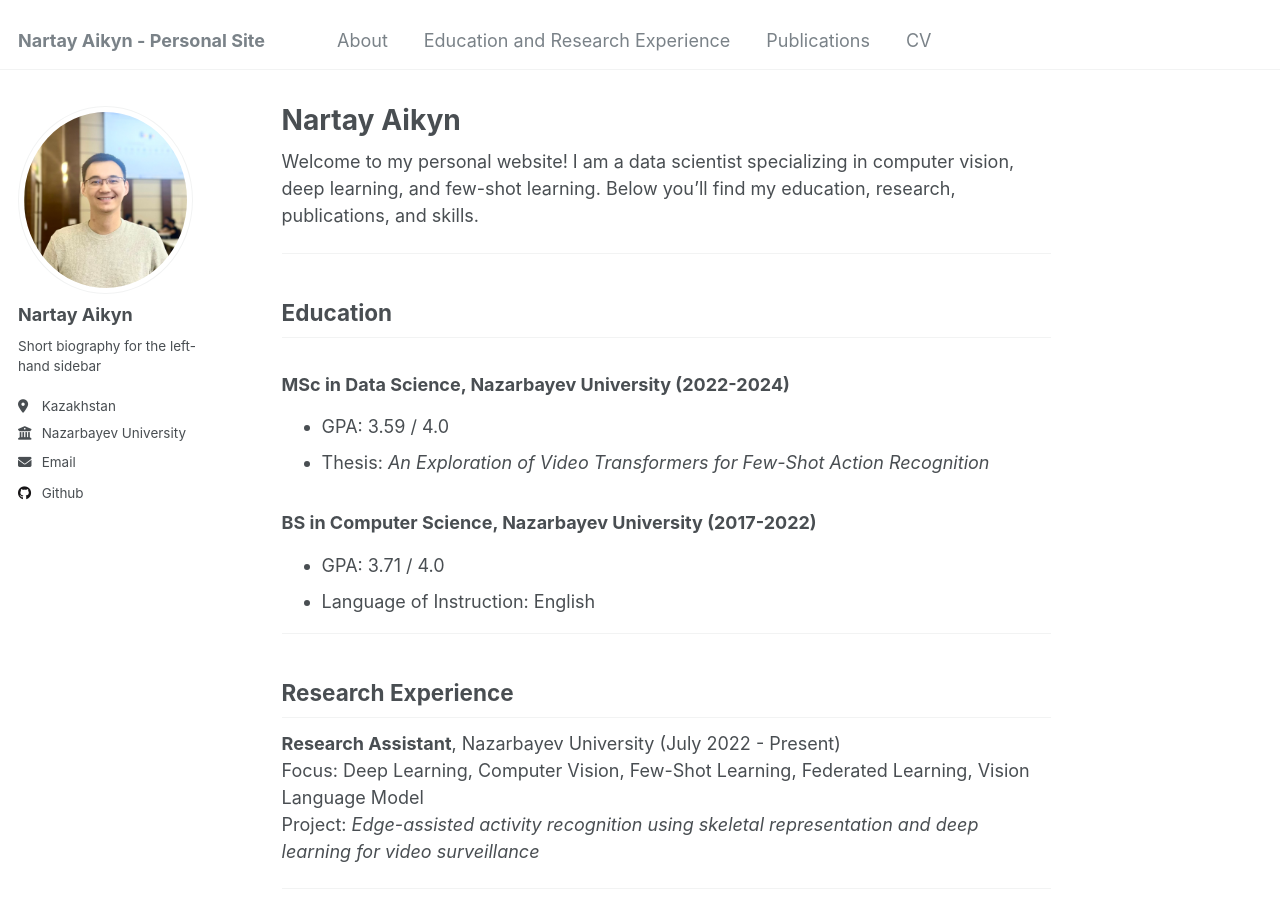
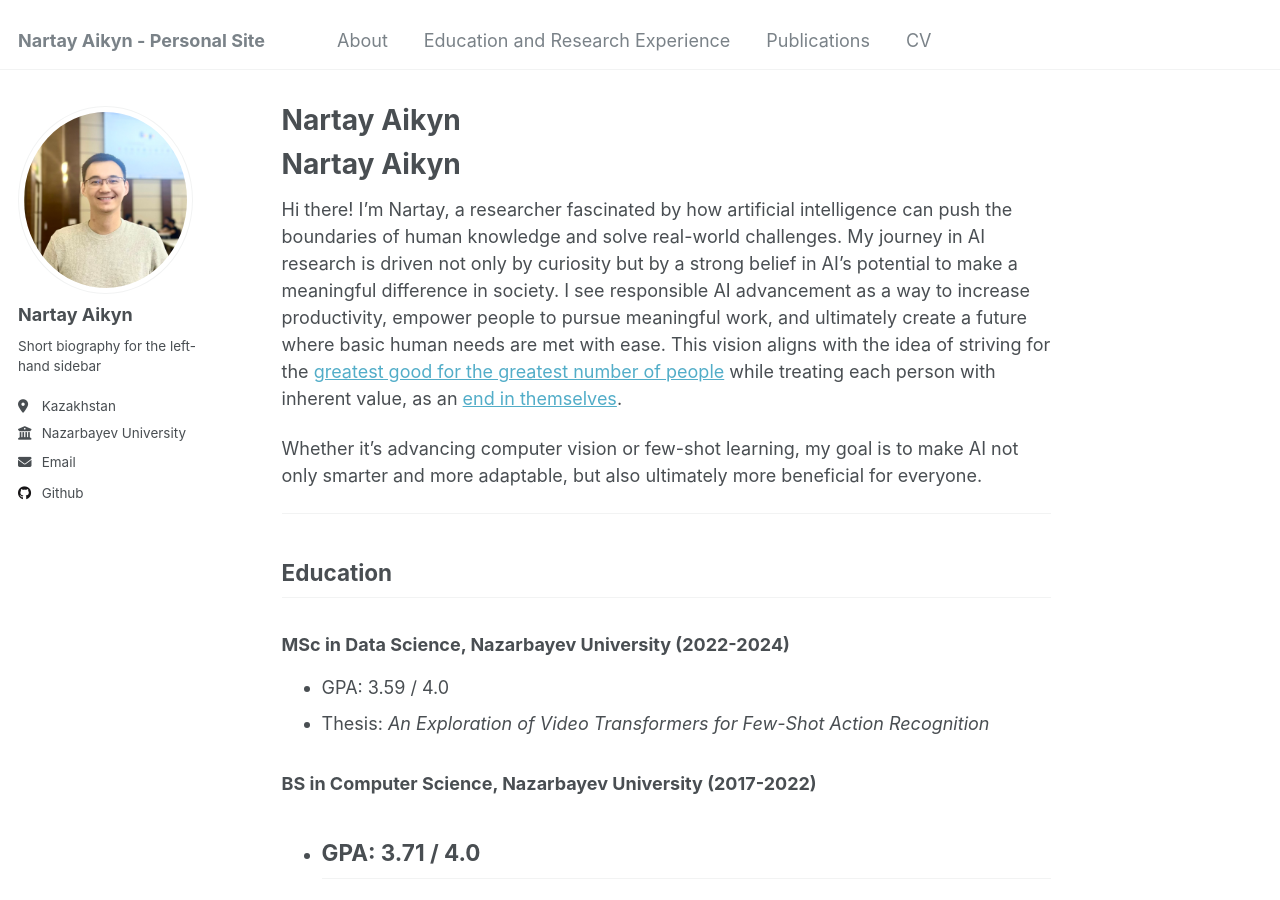
Before and after one commit to NartayAikyn/NartayAikyn.github.io, a Jekyll site: the page built from _pages/about.md, in a window 1280 px wide and 900 px high. Built offline with Jekyll 4.4.1, drawn with Linux system fonts in a browser that asks for light colours.

Commit message:
Update about.md

```diff
--- a/_pages/about.md
+++ b/_pages/about.md
@@ -6,7 +6,13 @@ redirect_from:
   - /about/
   - /about.html
 ---
-Welcome to my personal website! I am a data scientist specializing in computer vision, deep learning, and few-shot learning. Below you'll find my education, research, publications, and skills.
+
+
+# Nartay Aikyn
+
+Hi there! I’m Nartay, a researcher fascinated by how artificial intelligence can push the boundaries of human knowledge and solve real-world challenges. My journey in AI research is driven not only by curiosity but by a strong belief in AI's potential to make a meaningful difference in society. I see responsible AI advancement as a way to increase productivity, empower people to pursue meaningful work, and ultimately create a future where basic human needs are met with ease. This vision aligns with the idea of striving for the [greatest good for the greatest number of people](https://en.wikipedia.org/wiki/Utilitarianism) while treating each person with inherent value, as an [end in themselves](https://en.wikipedia.org/wiki/Immanuel_Kant).
+
+Whether it’s advancing computer vision or few-shot learning, my goal is to make AI not only smarter and more adaptable, but also ultimately more beneficial for everyone.
 
 ---
 
@@ -17,8 +23,6 @@ Welcome to my personal website! I am a data scientist specializing in computer v
 
 ### BS in Computer Science, Nazarbayev University (2017-2022)
 - GPA: 3.71 / 4.0
-- Language of Instruction: English
-
 ---
 
 ## Research Experience
```
